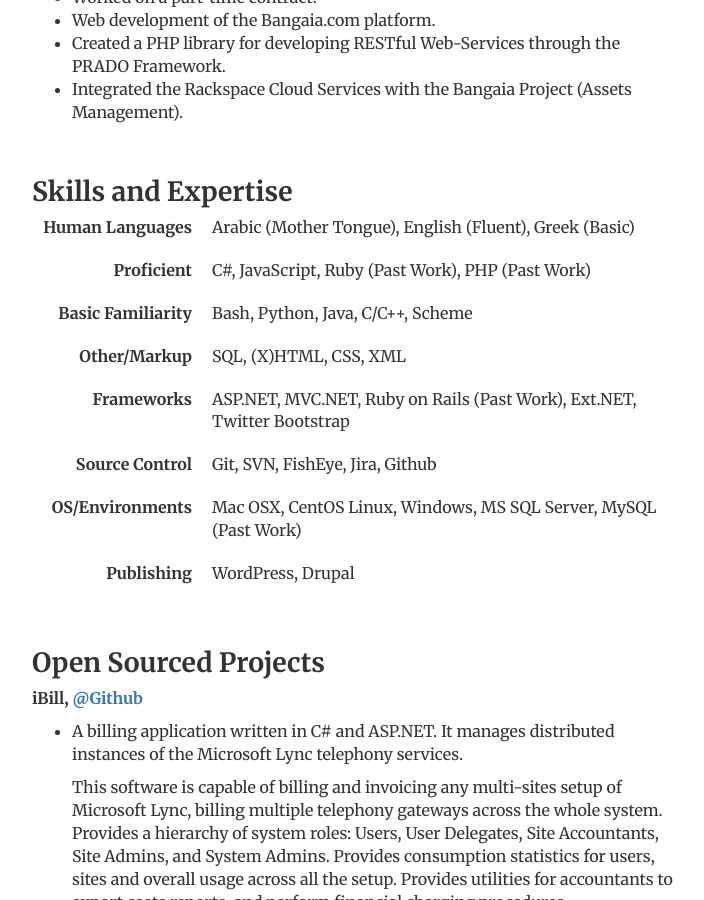
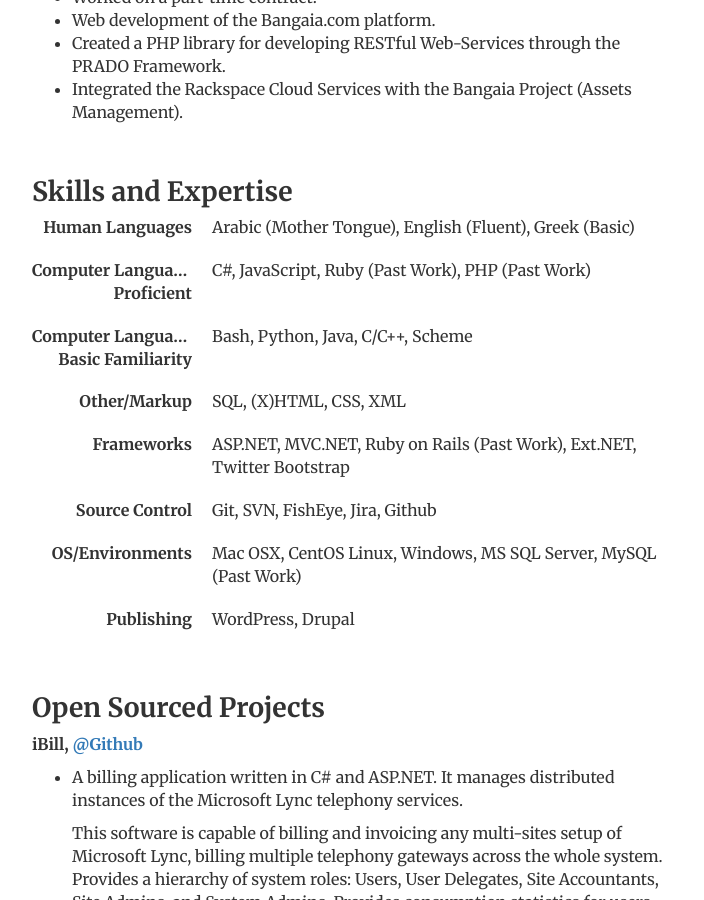
Before and after one commit to aalhour/aalhour.github.io, a Jekyll site: the page built from cv/index.html, in a window 1280 px wide and 900 px high, scrolled down 1297 px. Shown: the whole window, without its empty margins (284-988 px from the left). Built offline with Jekyll 4.4.1, drawn with Linux system fonts in a browser that asks for light colours.

Commit message:
Updated CV.

```diff
--- a/cv/index.html
+++ b/cv/index.html
@@ -88,12 +88,12 @@
 	</dl>
 
 	<dl class="dl-horizontal">
-		<dt>Proficient</dt>
+		<dt>Computer Languages:<br />Proficient</dt>
 		<dd>C#, JavaScript, Ruby (Past Work), PHP (Past Work)</dd>
 	</dl>
 
 	<dl class="dl-horizontal">
-		<dt>Basic Familiarity</dt>
+		<dt>Computer Languages:<br />Basic Familiarity</dt>
 		<dd>Bash, Python, Java, C/C++, Scheme</dd>
 	</dl>
 
```
